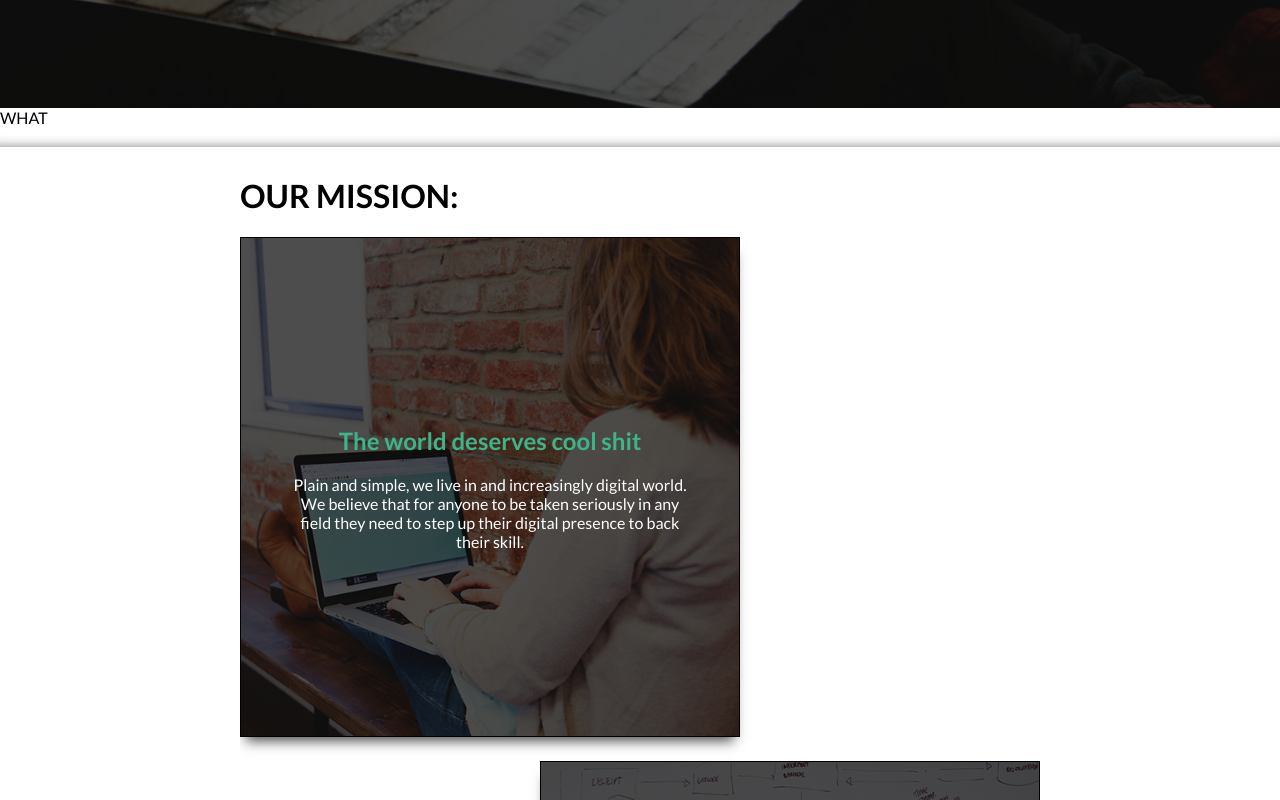
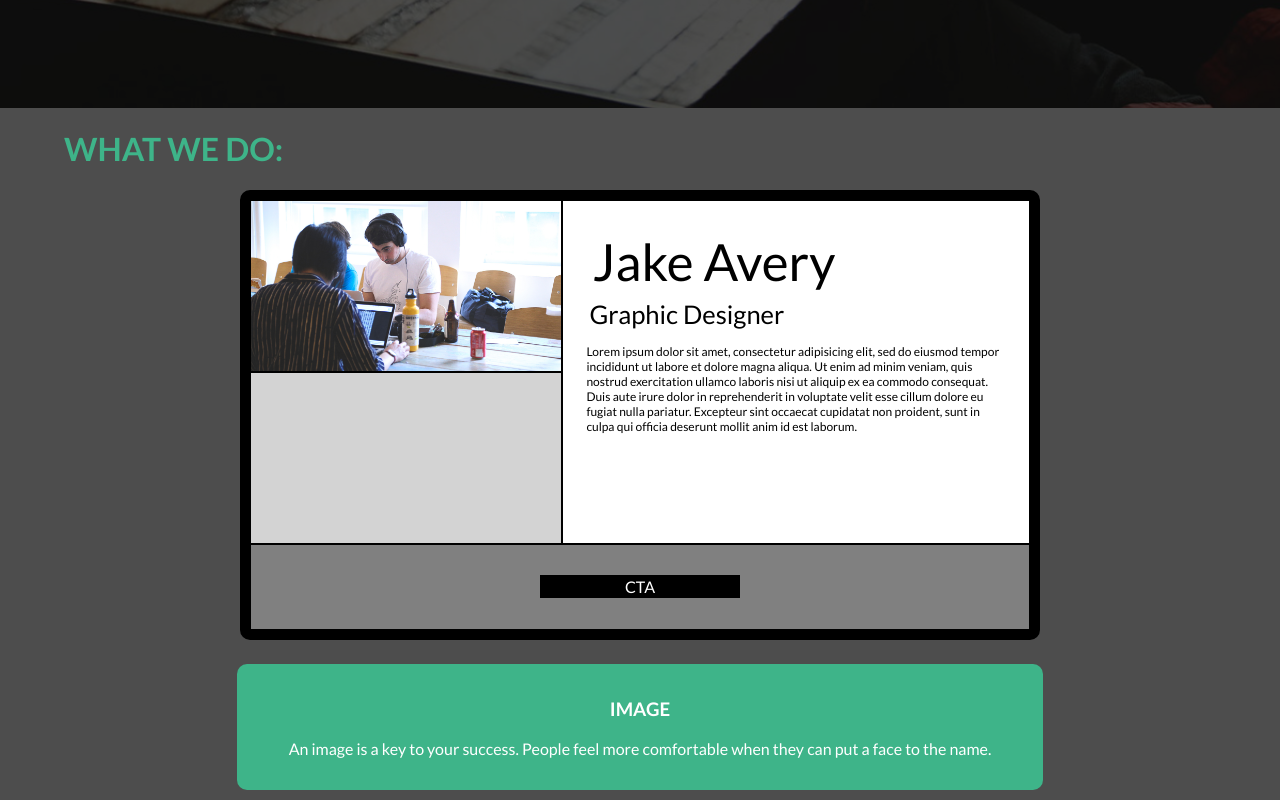
Before and after one commit to chris-milliano/itsmy-fyi-site, an Angular app: page / in a window 1280 px wide. Shown: the part 660-1460 px from the top of the page. Built offline with nearby package versions, Linux system fonts and the light colour scheme.

Commit message:
FEAT: Layout Home page What We Do section UI

```diff
--- a/package.json
+++ b/package.json
@@ -22,6 +22,7 @@
     "@angular/platform-browser-dynamic": "^4.0.0",
     "@angular/router": "^4.0.0",
     "core-js": "^2.4.1",
+    "font-awesome": "^4.7.0",
     "rxjs": "^5.1.0",
     "zone.js": "^0.8.4"
   },
--- a/src/app/pages/home/home.component.html
+++ b/src/app/pages/home/home.component.html
@@ -15,7 +15,79 @@
     </div>
 
     <div id="home__what" class="container">
-        WHAT
+        <div id="what__contents" class="container">
+
+            <h1 id="what__title">WHAT WE DO:</h1>
+
+
+
+            <div id="what__page-layout" class="container">
+
+                <div class="page-layout__item page-layout__image"></div>
+
+                <div class="page-layout__item page-layout__info">
+                    <div id="info__name" class="container">Jake Avery</div>
+                    <div id="info__title" class="container">Graphic Designer</div>
+                    <div id="info__text" class="container">
+                        <p>Lorem ipsum dolor sit amet, consectetur adipisicing elit, sed do eiusmod tempor incididunt ut labore et dolore magna aliqua. Ut enim ad minim veniam, quis nostrud exercitation ullamco laboris nisi ut aliquip ex ea commodo consequat. Duis aute irure dolor in reprehenderit in voluptate velit esse cillum dolore eu fugiat nulla pariatur. Excepteur sint occaecat cupidatat non proident, sunt in culpa qui officia deserunt mollit anim id est laborum.</p>
+                    </div>
+                </div>
+
+                <div class="page-layout__item page-layout__social">
+                    <span class="fa-stack fa-lg">
+                        <i class="fa fa-circle fa-stack-2x"></i>
+                        <i class="fa fa-instagram fa-stack-1x fa-inverse"></i>
+                    </span>
+                    <span class="fa-stack fa-lg">
+                        <i class="fa fa-circle fa-stack-2x"></i>
+                        <i class="fa fa-facebook fa-stack-1x fa-inverse"></i>
+                    </span>
+                    <span class="fa-stack fa-lg">
+                        <i class="fa fa-circle fa-stack-2x"></i>
+                        <i class="fa fa-snapchat fa-stack-1x fa-inverse"></i>
+                    </span>
+                    <span class="fa-stack fa-lg">
+                        <i class="fa fa-circle fa-stack-2x"></i>
+                        <i class="fa fa-twitter fa-stack-1x fa-inverse"></i>
+                    </span>
+                    <span class="fa-stack fa-lg">
+                        <i class="fa fa-circle fa-stack-2x"></i>
+                        <i class="fa fa-youtube fa-stack-1x fa-inverse"></i>
+                    </span>
+                    <span class="fa-stack fa-lg">
+                        <i class="fa fa-circle fa-stack-2x"></i>
+                        <i class="fa fa-pinterest fa-stack-1x fa-inverse"></i>
+                    </span>
+                    <span class="fa-stack fa-lg">
+                        <i class="fa fa-circle fa-stack-2x"></i>
+                        <i class="fa fa-linkedin fa-stack-1x fa-inverse"></i>
+                    </span>
+                    <span class="fa-stack fa-lg">
+                        <i class="fa fa-circle fa-stack-2x"></i>
+                        <i class="fa fa-medium fa-stack-1x fa-inverse"></i>
+                    </span>
+                </div>
+
+                <div class="page-layout__item page-layout__contact">
+                    <div id="contact__cta-button" class="container">
+                        CTA
+                    </div>
+                </div>
+
+            </div>
+
+
+
+
+            <div id="what__section-info" class="container">
+                <h3>IMAGE</h3>
+                <p>
+                    An image is a key to your success. People feel more comfortable
+                    when they can put a face to the name.
+                </p>
+            </div>
+
+        </div>
     </div>
 
     <div id="home__why" class="container">
@@ -24,6 +96,8 @@
 
         <div id="why__contents" class="container">
             <h1>OUR MISSION:</h1>
+
+            <div id="why__sections" class="container">
 
                 <div id="section-1" class="container contents__section">
                     <div class="container section__text">
@@ -68,6 +142,7 @@
                 </div>
 
             </div>
+        </div>
 
         <hr id="hr--bottom" />
     </div>
--- a/src/app/pages/home/home.component.scss
+++ b/src/app/pages/home/home.component.scss
@@ -35,11 +35,127 @@
         }
     }
 
-    #home__what {}
+    #home__what {
+        background-color: $dk-gry;
+
+        #what__contents {
+            width: 90%;
+            max-width: 1400px;
+
+            #what__title {
+                color: $main-green;
+            }
+
+            #what__page-layout {
+                width: 90vw;
+                max-width: 800px;
+                height: 50vw;
+                max-height: 450px;
+                border: 10px solid #000;
+                border-radius: 10px;
+                display: grid;
+                grid-template-columns: 40% 60%;
+                grid-template-rows: 40% 40% 20%;
+                grid-template-areas:
+                    "page-layout__image page-layout__info"
+                    "page-layout__social page-layout__info"
+                    "page-layout__contact page-layout__contact"
+                ;
+                background-color: #f00;
+
+                .page-layout__item {
+                    border: 1px solid #000;
+                    transition: all 1s ease;
+
+                    &:hover {
+                        cursor: pointer;
+                        opacity: .7;
+                    }
+                }
+
+                .page-layout__image {
+                    grid-area: page-layout__image;
+                    background: #a9a9a9 url(/assets/images/home/what_sample.jpg) no-repeat center center;
+                    background-size: cover;
+                }
+
+                .page-layout__info {
+                    grid-area: page-layout__info;
+                    padding: 5%;
+                    overflow-y: scroll;
+                    background-color: #fff;
+
+                    #info__name {
+                        margin: .5vw;
+                        font-size: 4vw;
+                    }
+
+                    #info__title {
+                        margin: .25vw;
+                        font-size: 2vw;
+                    }
+
+                    #info__text {
+                        font-size: 1.5vh;
+                    }
+                }
+
+                .page-layout__social {
+                    grid-area: page-layout__social;
+                    display: flex;
+                    align-items: center;
+                    justify-content: center;
+                    flex-wrap: wrap;
+                    background-color: #d3d3d3;
+
+                    .fa-lg {
+                        width: 25%;
+                        font-size: 3vw !important;
+
+                        @media all and (min-width: 786px) {
+                            font-size: 1.333em !important;
+                        }
+                    }
+                }
+
+                .page-layout__contact {
+                    grid-area: page-layout__contact;
+                    background-color: #808080;
+                    display: flex;
+                    justify-content: center;
+                    align-items: center;
+
+                    #contact__cta-button {
+                        width: 40%;
+                        max-width: 200px;
+                        padding: .25vh 0;
+                        background-color: #000;
+                        color: #fff;
+                        text-align: center;
+                    }
+                }
+            }
+
+
+            #what__section-info {
+                width: 70%;
+                margin: 3vh auto;
+                padding: 2vh 2vw;
+                border-radius: 10px;
+                text-align: center;
+                color: #fff;
+                background-color: $main-green;
+            }
+        }
+    }
 
     #home__why {
 
         #why__contents {
+            width: 90%;
+            max-width: 1400px;
+
+            #why__sections {
                 width: 90vw;
                 max-width: 800px;
 
@@ -51,6 +167,7 @@
                     background-size: cover;
                     background-blend-mode: multiply;
                     border: 1px solid #000;
+                    border-radius: 10px;
                     box-shadow: 0 10px 12px -6px #4d4d4d;
                     display: flex;
                     align-items: center;
@@ -92,16 +209,22 @@
                 }
 
             }
+        }
+
+
 
         hr {
             height: 12px;
             border: 0;
+            margin: 0;
         }
 
-        #hr--top { box-shadow: inset 0 -12px 12px -12px rgba(0, 0, 0, 0.5); }
+        #hr--top { box-shadow: inset 0 12px 12px -12px rgba(0, 0, 0, 0.5); }
 
-        #hr--bottom { box-shadow: inset 0 12px 12px -12px rgba(0, 0, 0, 0.5); }
+        #hr--bottom { box-shadow: inset 0 -12px 12px -12px rgba(0, 0, 0, 0.5); }
     }
 
-    #home__how-much {}
+    #home__how-much {
+        background-color: $main-green;
     }
+}
--- a/src/variables.scss
+++ b/src/variables.scss
@@ -1,5 +1,6 @@
 /******************** COLORS ********************/
 $main-green: #3eb489;
+$opaque-green: rgba(62,180,137,0.6);
 $secondary-green: #3eb44e;
 $blue: #3ea4b4;
 $orange: #b4893e;
```
Also changed, not shown: src/assets/images/home/what_sample.jpg (added), 1 other file (tests, documents, lock files or other folders). Lines whose indentation alone changed are shown as unchanged.
